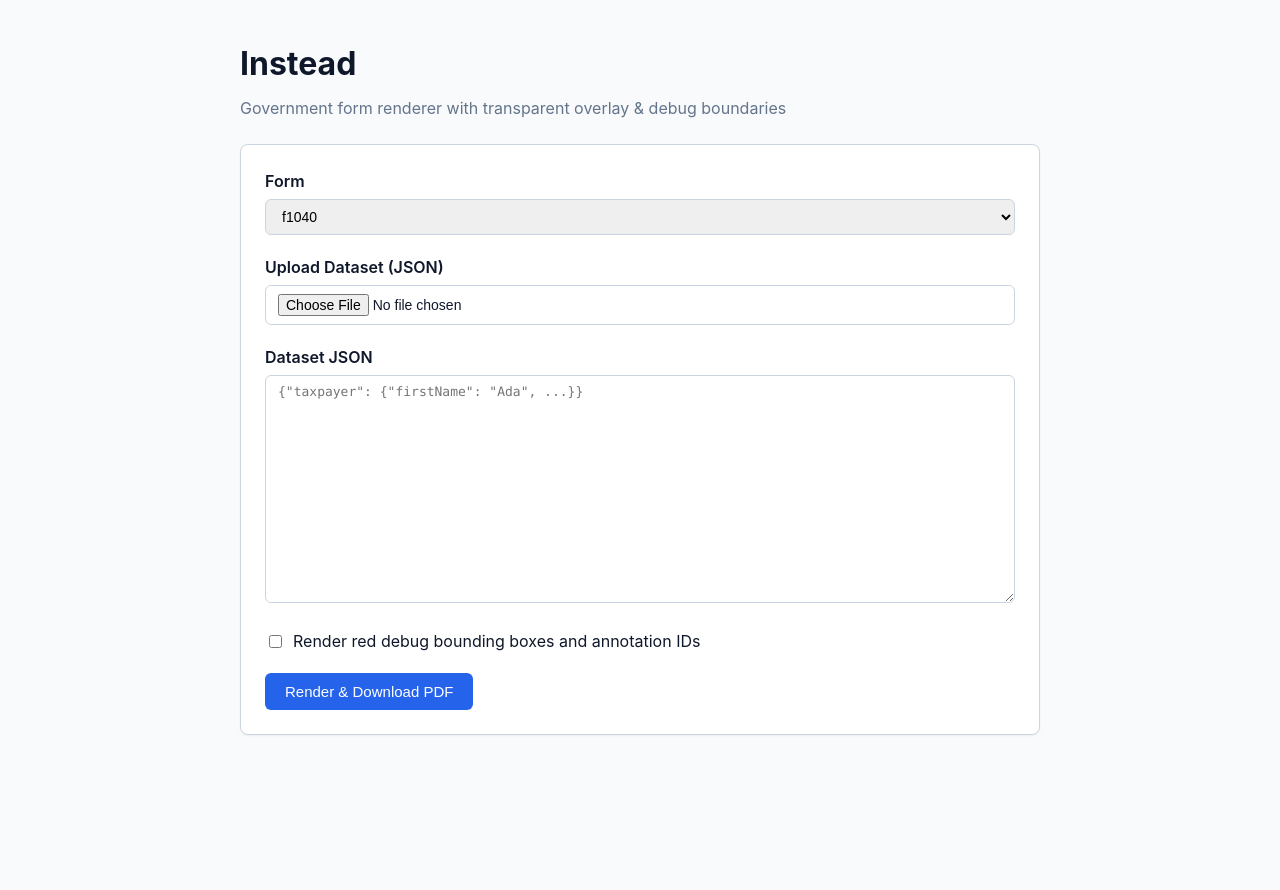
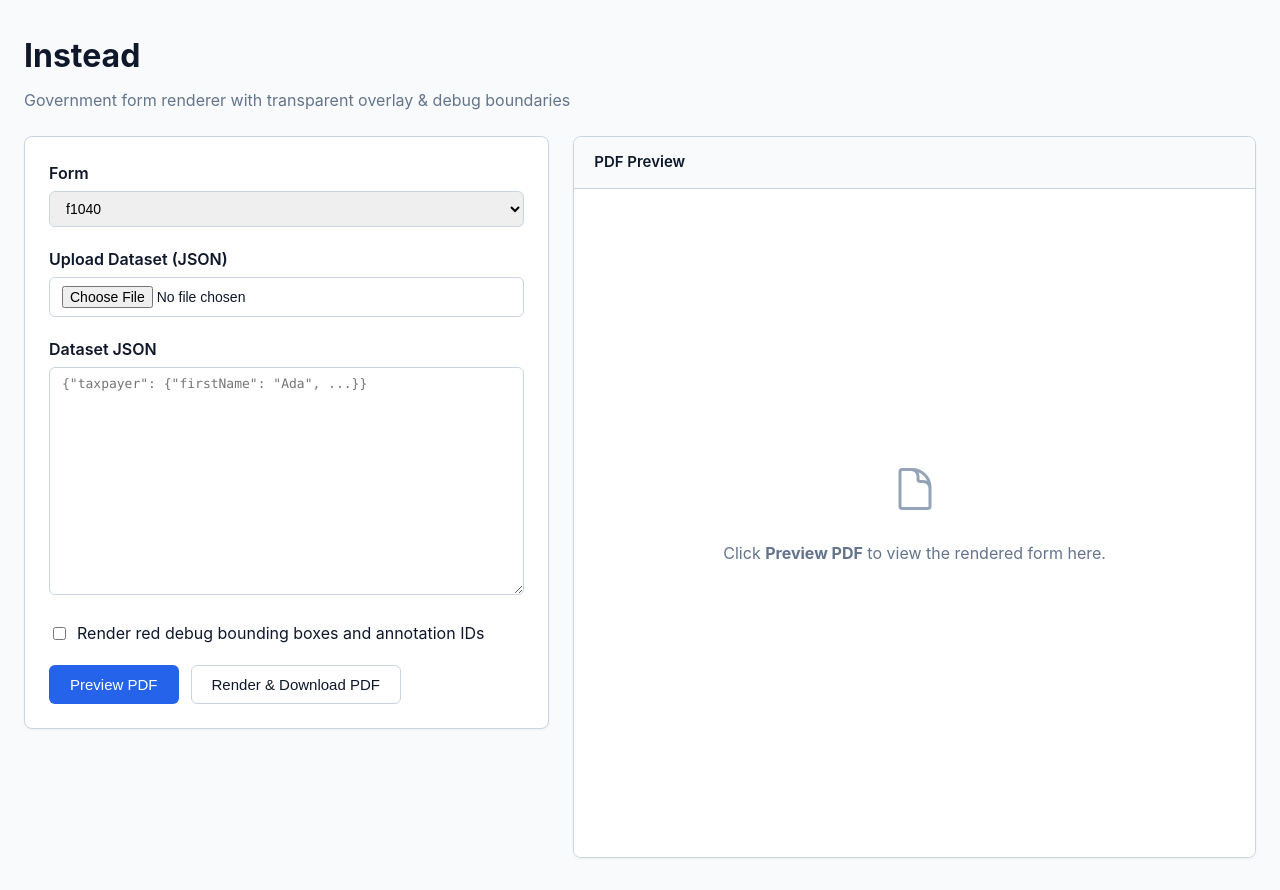
Before and after one commit to sroshan106/tax-annotation-system, a Flask app: page / in a window 1280 px wide. Before the commit the page ends 735 px from the top, so only its background shows below. Run offline with Flask 3, Linux system fonts and the light colour scheme.

Commit message:
feat: enhance index layout with two-column design and add preview controls

```diff
--- a/app/templates/index.html
+++ b/app/templates/index.html
@@ -9,6 +9,7 @@
       --bg: #f8fafc;
       --card-bg: #ffffff;
       --text: #0f172a;
+      --muted: #64748b;
       --border: #cbd5e1;
       --primary: #2563eb;
       --primary-hover: #1d4ed8;
@@ -20,18 +21,29 @@
       font-family: -apple-system, BlinkMacSystemFont, "Segoe UI", Roboto, Helvetica, Arial, sans-serif;
       background-color: var(--bg);
       color: var(--text);
-      max-width: 800px;
-      margin: 40px auto;
-      padding: 0 20px;
+      max-width: 1440px;
+      margin: 32px auto;
+      padding: 0 24px;
       line-height: 1.5;
     }
     h1 {
       margin-bottom: 8px;
     }
     .subtitle {
-      color: #64748b;
+      color: var(--muted);
       margin-top: 0;
       margin-bottom: 24px;
+    }
+    .layout-container {
+      display: grid;
+      grid-template-columns: minmax(380px, 1fr) minmax(500px, 1.3fr);
+      gap: 24px;
+      align-items: start;
+    }
+    @media (max-width: 960px) {
+      .layout-container {
+        grid-template-columns: 1fr;
+      }
     }
     .card {
       background: var(--card-bg);
@@ -74,21 +86,35 @@
     }
     .actions {
       display: flex;
+      flex-wrap: wrap;
       gap: 12px;
     }
     button {
       background-color: var(--primary);
       color: white;
-      border: none;
+      border: 1px solid transparent;
       padding: 10px 20px;
       border-radius: 6px;
       font-size: 15px;
       font-weight: 500;
       cursor: pointer;
-      transition: background-color 0.15s ease-in-out;
+      transition: background-color 0.15s ease-in-out, border-color 0.15s ease-in-out;
     }
     button:hover {
       background-color: var(--primary-hover);
+    }
+    button.btn-secondary {
+      background-color: #ffffff;
+      color: var(--text);
+      border: 1px solid var(--border);
+    }
+    button.btn-secondary:hover {
+      background-color: #f1f5f9;
+      border-color: #94a3b8;
+    }
+    button.btn-sm {
+      padding: 6px 14px;
+      font-size: 13px;
     }
     button:disabled {
       opacity: 0.6;
@@ -107,13 +133,66 @@
       font-family: ui-monospace, SFMono-Regular, Menlo, Monaco, Consolas, monospace;
       font-size: 13px;
     }
+    .right-panel {
+      display: flex;
+      flex-direction: column;
+      height: calc(100vh - 140px);
+      min-height: 720px;
+      padding: 0;
+      overflow: hidden;
+    }
+    .panel-header {
+      padding: 14px 20px;
+      border-bottom: 1px solid var(--border);
+      display: flex;
+      justify-content: space-between;
+      align-items: center;
+      background: #f8fafc;
+    }
+    .panel-header h2 {
+      font-size: 15px;
+      margin: 0;
+      font-weight: 600;
+      color: var(--text);
+    }
+    .preview-body {
+      flex: 1;
+      display: flex;
+      flex-direction: column;
+      position: relative;
+      background: #e2e8f0;
+    }
+    .preview-placeholder {
+      display: flex;
+      flex-direction: column;
+      align-items: center;
+      justify-content: center;
+      flex: 1;
+      color: var(--muted);
+      text-align: center;
+      padding: 32px;
+      background: var(--card-bg);
+    }
+    .preview-placeholder svg {
+      width: 48px;
+      height: 48px;
+      stroke: #94a3b8;
+      margin-bottom: 12px;
+    }
+    .preview-frame {
+      width: 100%;
+      height: 100%;
+      flex: 1;
+      border: none;
+    }
   </style>
 </head>
 <body>
   <h1>Instead</h1>
   <p class="subtitle">Government form renderer with transparent overlay & debug boundaries</p>
 
-  <div class="card">
+  <div class="layout-container">
+    <div class="card left-panel">
       <div class="form-group">
         <label for="form-select">Form</label>
         <select id="form-select" name="form">
@@ -139,10 +218,28 @@
       </div>
 
       <div class="actions">
-      <button type="button" id="render-btn">Render &amp; Download PDF</button>
+        <button type="button" id="preview-btn">Preview PDF</button>
+        <button type="button" id="download-btn" class="btn-secondary">Render &amp; Download PDF</button>
       </div>
 
       <pre id="error-box"></pre>
+    </div>
+
+    <div class="card right-panel">
+      <div class="panel-header">
+        <h2>PDF Preview</h2>
+        <button type="button" id="preview-download-btn" class="btn-secondary btn-sm" style="display: none;">Download PDF</button>
+      </div>
+      <div class="preview-body">
+        <div id="preview-placeholder" class="preview-placeholder">
+          <svg fill="none" stroke="currentColor" stroke-width="1.5" viewBox="0 0 24 24">
+            <path stroke-linecap="round" stroke-linejoin="round" d="M19.5 14.25v-2.625a3.375 3.375 0 00-3.375-3.375h-1.5A1.125 1.125 0 0113.5 7.125v-1.5a3.375 3.375 0 00-3.375-3.375H8.25m2.25 0H5.625c-.621 0-1.125.504-1.125 1.125v17.25c0 .621.504 1.125 1.125 1.125h12.75c.621 0 1.125-.504 1.125-1.125V11.25a9 9 0 00-9-9z" />
+          </svg>
+          <p>Click <strong>Preview PDF</strong> to view the rendered form here.</p>
+        </div>
+        <iframe id="preview-frame" class="preview-frame" style="display: none;" title="PDF Preview"></iframe>
+      </div>
+    </div>
   </div>
 
   <script>
@@ -150,8 +247,15 @@
     const fileUpload = document.getElementById("file-upload");
     const datasetInput = document.getElementById("dataset-input");
     const debugCheck = document.getElementById("debug-check");
-    const renderBtn = document.getElementById("render-btn");
+    const previewBtn = document.getElementById("preview-btn");
+    const downloadBtn = document.getElementById("download-btn");
+    const previewDownloadBtn = document.getElementById("preview-download-btn");
+    const previewPlaceholder = document.getElementById("preview-placeholder");
+    const previewFrame = document.getElementById("preview-frame");
     const errorBox = document.getElementById("error-box");
+
+    let currentPreviewUrl = null;
+    let currentPreviewFilename = "form-filled.pdf";
 
     fileUpload.addEventListener("change", (e) => {
       const file = e.target.files[0];
@@ -163,7 +267,7 @@
       reader.readAsText(file);
     });
 
-    renderBtn.addEventListener("click", async () => {
+    async function executeRender(action) {
       errorBox.style.display = "none";
       errorBox.textContent = "";
 
@@ -179,8 +283,13 @@
         }
       }
 
-      renderBtn.disabled = true;
-      renderBtn.textContent = "Rendering...";
+      const isPreview = action === "preview";
+      const activeBtn = isPreview ? previewBtn : downloadBtn;
+      const originalText = activeBtn.textContent;
+
+      previewBtn.disabled = true;
+      downloadBtn.disabled = true;
+      activeBtn.textContent = "Rendering...";
 
       try {
         const response = await fetch("/api/render", {
@@ -201,22 +310,51 @@
           errorBox.style.display = "block";
         } else {
           const blob = await response.blob();
-          const downloadUrl = URL.createObjectURL(blob);
+          const pdfBlob = new Blob([blob], { type: "application/pdf" });
+          const filename = `${formSelect.value}-filled.pdf`;
+
+          if (isPreview) {
+            if (currentPreviewUrl) {
+              URL.revokeObjectURL(currentPreviewUrl);
+            }
+            currentPreviewUrl = URL.createObjectURL(pdfBlob);
+            currentPreviewFilename = filename;
+            previewPlaceholder.style.display = "none";
+            previewFrame.style.display = "block";
+            previewFrame.src = currentPreviewUrl;
+            previewDownloadBtn.style.display = "inline-block";
+          } else {
+            const downloadUrl = URL.createObjectURL(pdfBlob);
             const a = document.createElement("a");
             a.href = downloadUrl;
-          a.download = `${formSelect.value}-filled.pdf`;
+            a.download = filename;
             document.body.appendChild(a);
             a.click();
             a.remove();
             URL.revokeObjectURL(downloadUrl);
           }
+        }
       } catch (err) {
         errorBox.textContent = "Request failed: " + err.message;
         errorBox.style.display = "block";
       } finally {
-        renderBtn.disabled = false;
-        renderBtn.textContent = "Render & Download PDF";
+        previewBtn.disabled = false;
+        downloadBtn.disabled = false;
+        activeBtn.textContent = originalText;
       }
+    }
+
+    previewBtn.addEventListener("click", () => executeRender("preview"));
+    downloadBtn.addEventListener("click", () => executeRender("download"));
+
+    previewDownloadBtn.addEventListener("click", () => {
+      if (!currentPreviewUrl) return;
+      const a = document.createElement("a");
+      a.href = currentPreviewUrl;
+      a.download = currentPreviewFilename;
+      document.body.appendChild(a);
+      a.click();
+      a.remove();
     });
   </script>
 </body>
```
Also changed, not shown: tests/test_routes.py (+7 -0 lines). Lines whose indentation alone changed are shown as unchanged.
